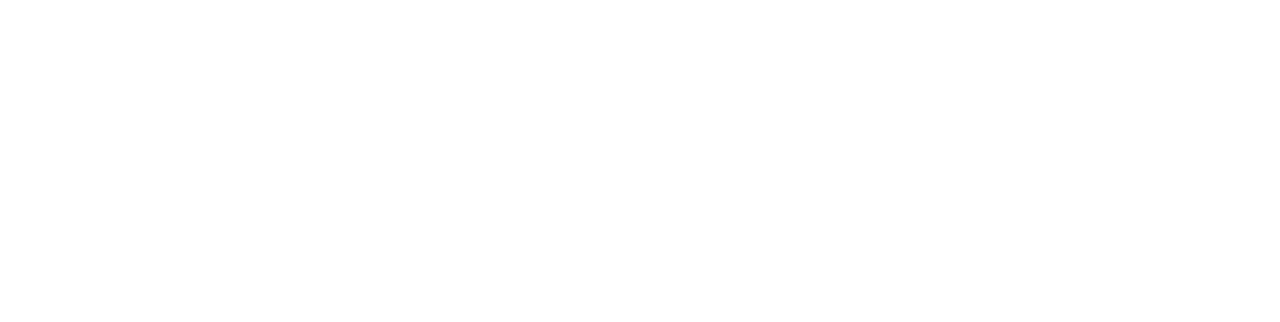
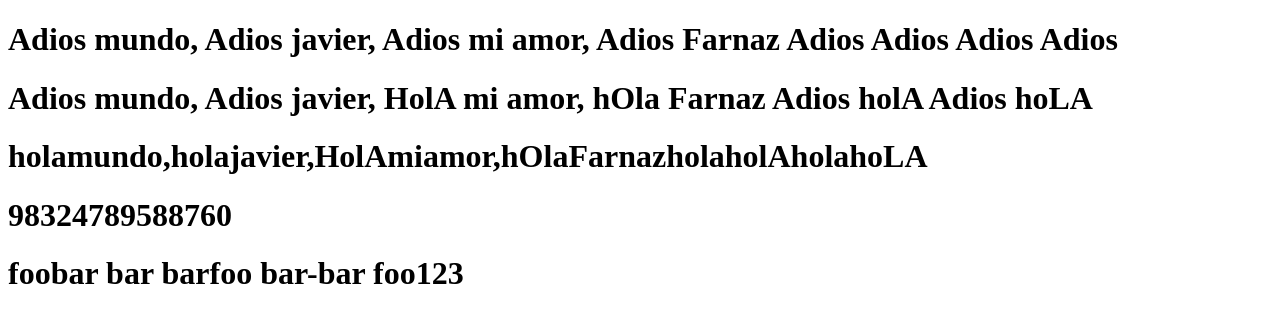
Before and after one commit to nocivescience/replacePractice, a plain HTML site: page index.html in a window 1280 px wide. Drawn offline with Linux system fonts and the light colour scheme.

Commit message:
ahora estoy entendiendo \b

```diff
--- a/index.html
+++ b/index.html
@@ -8,7 +8,11 @@
 </head>
 <body>
     <div class="container" id="container">
-
+        <h1></h1>
+        <h1></h1>
+        <h1></h1>
+        <h1></h1>
+        <h1></h1>
     </div>
     <script src="./script.js"></script>
 </body>
--- a/script.js
+++ b/script.js
@@ -1 +1,18 @@
 // let palabra= prompt("Ingrese una palabra");
+const h1Element = document.querySelectorAll('h1');
+const frase= 'hola mundo, hola javier, HolA mi amor, hOla Farnaz hola holA hola hoLA';
+const palabraReplace0 = frase.replace(/HOLA/gi, 'Adios');
+const palabraReplace1 = frase.replace(/hola/g, 'Adios');
+const palabraReplace2 = frase.replace(/\s/g, '');
+h1Element[0].innerHTML = palabraReplace0;
+h1Element[1].innerHTML = palabraReplace1;
+h1Element[2].innerHTML = palabraReplace2;
+
+const frase1= "el precio es de $9832478958.87 con un 60%";
+const precio = frase1.replace(/\D/g, '');
+h1Element[3].innerHTML = precio;
+const precio1 = frase1.replace();
+
+const frase2= "foobar foo barfoo foo-bar foo123"; // reemplazar foo por bar
+const otroReemplazo2 = frase2.replace(/\bfoo\b/g, 'bar');  // \b es para buscar la palabra exacta
+h1Element[4].innerHTML = otroReemplazo2; // barbar bar barbar bar-bar barbar123
```
